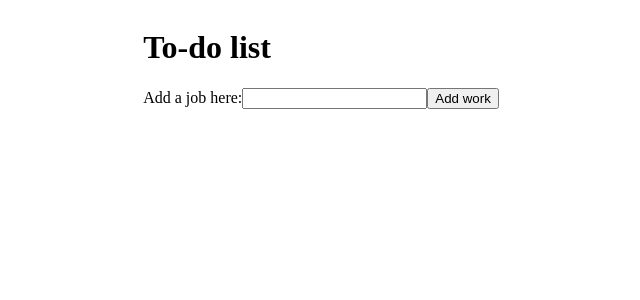
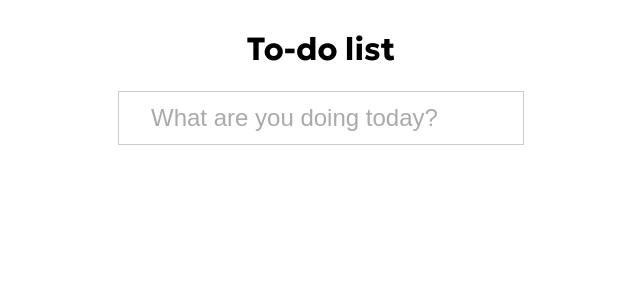
Before and after one commit to Hoangggggf/angular-todolist, an Angular app: page / in a window 1280 px wide. Shown: the top 300 px of the page, without its empty margins (319-959 px from the left). Built offline with nearby package versions, Linux system fonts and the light colour scheme.

Commit message:
Added some CSS

```diff
--- a/src/app/app.component.css
+++ b/src/app/app.component.css
@@ -3,10 +3,28 @@
         justify-content: center;
         align-items: start;
         height: 100vh;
+    background-color: transparent;
+}
+h1{
+    text-align: center;
+}
+#task-input{
+    border: 1px solid #cccccc;
+   outline:0;
+   height:50px;
+   width: 400px;
+   font-size:1.5em;
+   text-indent: 30px;
+}
+::placeholder{
+    opacity: 1;
+    color: rgb(170, 170, 170)
 }
 .Header{
+    font-family: Geologica;
     display:flex;
     flex-direction: column;
+    background-color: rgb(255, 255, 255);
 }
 .Todolist{
     display:flex;
@@ -22,3 +40,35 @@ ul {
 .completedwork {
     text-decoration: line-through;
 }
+.Todolist{
+    background-color: rgba(171, 171, 171, 0.333);
+}
+.Todowork{
+    font-family: Arial, Helvetica, sans-serif;
+    border-style:solid;
+    text-indent: 20px;
+    border-color: rgb(173, 173, 173);
+    border-width: 0.5px;
+    display: flex;
+    align-items: center;
+    justify-content:flex-start;
+    font-size: 2em;
+}
+input[type="checkbox"]{
+    appearance: none;
+      -webkit-appearance: none;
+      -moz-appearance: none;
+      width: 40px;
+      height: 40px;
+      border: 2px solid #999;
+      border-radius: 50%; /* Round the checkbox */
+      outline: none;
+      cursor: pointer;
+}
+input[type="checkbox"]:checked {
+    background-color: #ff3e3e; /* Change background color when checked */
+}
+.deleteButton{
+    display:flex;
+    align-items: end;
+}
--- a/src/app/app.component.html
+++ b/src/app/app.component.html
@@ -1,22 +1,16 @@
 <div class="Container" id="main">
   <div class="Header">
     <h1>{{ title }}</h1>
-    <form>
-      <label for="task-input">Add a job here:</label>
-      <input type="text" id="task-input">
-      <button type="button" class="addButton" (click)="addWork()">Add work</button>
-    </form>
+    <input type="text" id="task-input" placeholder="What are you doing today?" (keyup.enter)="addWork()">
     <div class="Todolist" *ngFor="let todowork of todoworks; let i = index">
       <div class="Todowork">
-        <input type="checkbox" (change)="completeWork(i)"/>
-        <div class="id">{{i + 1}}.</div>
+        <input type="checkbox" (change)="completeWork(i)" />
         <div *ngIf="todowork.completed; else notCompleted">
           <div class="completedwork">{{todowork.content}}</div>
         </div>
         <ng-template #notCompleted>
           <div class="notcompletedwork">{{todowork.content}}</div>
         </ng-template>
-
         <button type="button" class="deleteButton" (click)="deleteWork(i)">Delete</button>
       </div>
     </div>
--- a/src/app/app.component.ts
+++ b/src/app/app.component.ts
@@ -20,6 +20,7 @@ export class AppComponent{
   addWork() {
     var input= (<HTMLInputElement>document.getElementById("task-input")).value;
     this.todoworks.push({content:input,completed:false});
+    (<HTMLInputElement>document.getElementById("task-input")).value = '';
     this.cdr.detectChanges();
   };
   deleteWork(index: number){
--- a/src/index.html
+++ b/src/index.html
@@ -6,6 +6,9 @@
   <base href="/">
   <meta name="viewport" content="width=device-width, initial-scale=1">
   <link rel="icon" type="image/x-icon" href="favicon.ico">
+  <link rel="preconnect" href="https://fonts.googleapis.com">
+<link rel="preconnect" href="https://fonts.gstatic.com" crossorigin>
+<link href="https://fonts.googleapis.com/css2?family=Geologica:wght@100..900&display=swap" rel="stylesheet">
 </head>
 <body>
   <app-root></app-root>
```
